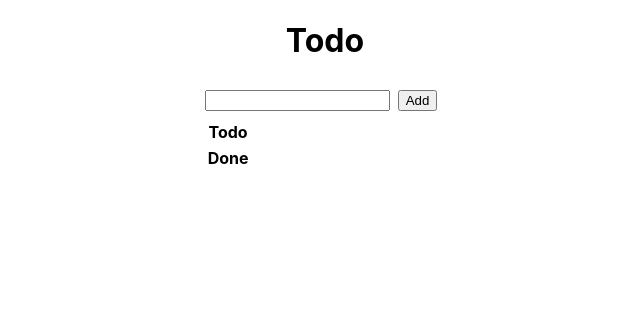
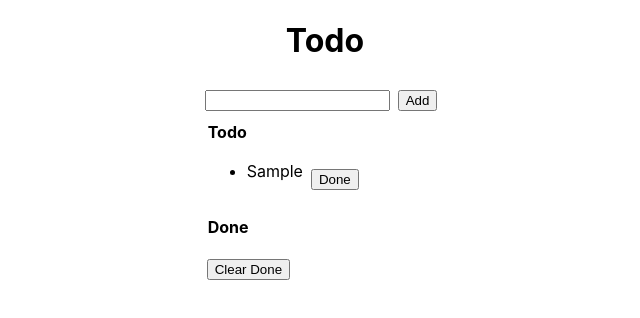
Before and after one commit to ZaidAshraf/TodoListReact, a React (Create React App) app in the folder todolist/: page / in a window 1280 px wide. Both pictures are taken after typing "Sample" into the empty fields and a click on the button "Add". Shown: the top 318 px of the page, without its empty margins (315-955 px from the left). Built offline with nearby package versions, Linux system fonts and the light colour scheme.

Commit message:
Completed TodoList

```diff
--- a/todolist/src/App.css
+++ b/todolist/src/App.css
@@ -2,9 +2,12 @@
   display: flex;
   flex-direction: column;
   align-items: center;
-  justify-content: center;
 }
 
 .btn {
   margin: 0.5rem;
 }
+
+.header{
+  text-align: left;
+}
--- a/todolist/src/App.js
+++ b/todolist/src/App.js
@@ -1,5 +1,5 @@
 import "./App.css";
-import React, { useEffect, useState } from "react";
+import React, { useState } from "react";
 
 function Container() {
   return (
@@ -19,23 +19,15 @@ function Container() {
 function Inputbox() {
   const [itemList, setItemList] = useState([]);
   const [input, setInput] = useState("");
-  const rows = [];
 
   const handleAdd = () => {
     if (input !== "") {
       const newItem = { name: input, isDone: false };
+      console.log(newItem);
       setItemList([...itemList, newItem]);
       setInput("");
     }
   };
-
-  useEffect(() => {
-    console.log(itemList);
-  }, [itemList]);
-
-  itemList.forEach((item) => {
-    rows.push(<ToDoList item={item.name} key={item.name} />);
-  });
 
   return (
     <>
@@ -48,41 +40,75 @@ function Inputbox() {
         Add
       </button>
       <table>
-        <Categories rows />
+        <Categories itemList={itemList} setItemList={setItemList} />
       </table>
     </>
   );
 }
 
-function Categories({ rows }) {
-  // const items = rows.map((item) => <li key={item.name}>{item.name}</li>);
-
+function Categories({ itemList, setItemList }) {
   return (
     <>
       <thead>
         <tr>
-          <th>Todo</th>
+          <th className="header">Todo</th>
         </tr>
       </thead>
-      <thead>
-        <tr>{/* <td>{items}</td> */}</tr>
-      </thead>
+      <tbody>
+        <ul>
+          {itemList
+            .filter((i) => !i.isDone)
+            .map((item, i) => (
+              <ListItem key={i} item={item} setItemList={setItemList} />
+            ))}
+        </ul>
+      </tbody>
       <thead>
         <tr>
-          <th>Done</th>
+          <th className="header">Done</th>
         </tr>
       </thead>
+      <tbody>
+        <ul>
+          {itemList
+            .filter((i) => i.isDone)
+            .map((item, i) => (
+              <ListItem key={i} item={item} setItemList={setItemList} />
+            ))}
+        </ul>
+      </tbody>
+      <button
+        onClick={() => {
+          setItemList((prevItems) => prevItems.filter((i) => !i.isDone));
+        }}
+      >
+        Clear Done
+      </button>
     </>
   );
 }
 
-function ToDoList({ item }) {
+const ListItem = ({ item, setItemList }) => {
   return (
-    <>
-      <li>{item}</li>
-    </>
+    <div style={{ display: "flex", flexDirection: "row" }}>
+      <li>{item.name}</li>
+      <button
+        className="btn"
+        onClick={() => {
+          setItemList((prevItems) =>
+            prevItems.map((i) =>
+              i.name === item.name
+                ? { name: item.name, isDone: !item.isDone }
+                : i
+            )
+          );
+        }}
+      >
+        {item.isDone ? "Undo" : "Done"}
+      </button>
+    </div>
   );
-}
+};
 
 export default function App() {
   return <Container></Container>;
```
